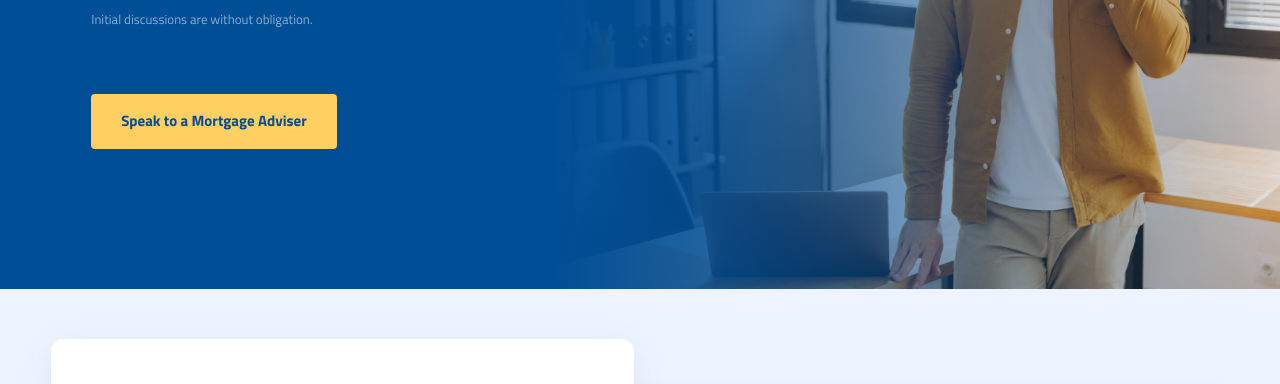
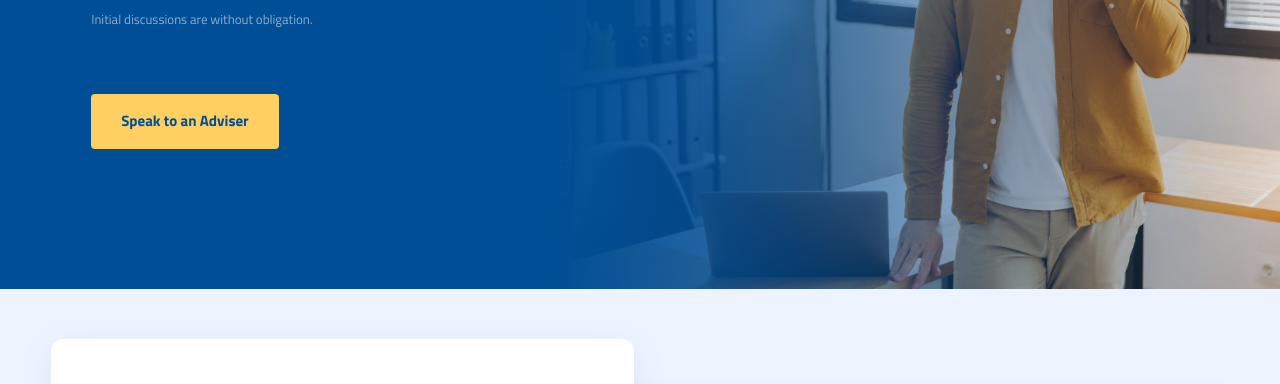
Before and after one commit to sunith21/webpageken, a website: page index.html in a window 1280 px wide. Shown: the part 338-722 px from the top of the page. Drawn offline with Linux system fonts and the light colour scheme.

Commit message:
new changes 15.04.26

```diff
--- a/index.html
+++ b/index.html
@@ -87,7 +87,7 @@
         </p>
         <p class="hero-note">Initial discussions are without obligation.</p>
         <div class="hero-buttons">
-          <a href="contact.html" class="btn btn-gold">Speak to a Mortgage Adviser</a>
+          <a href="contact.html" class="btn btn-gold">Speak to an Adviser</a>
         </div>
       </div>
       <div class="hero-right reveal from-right">
```
